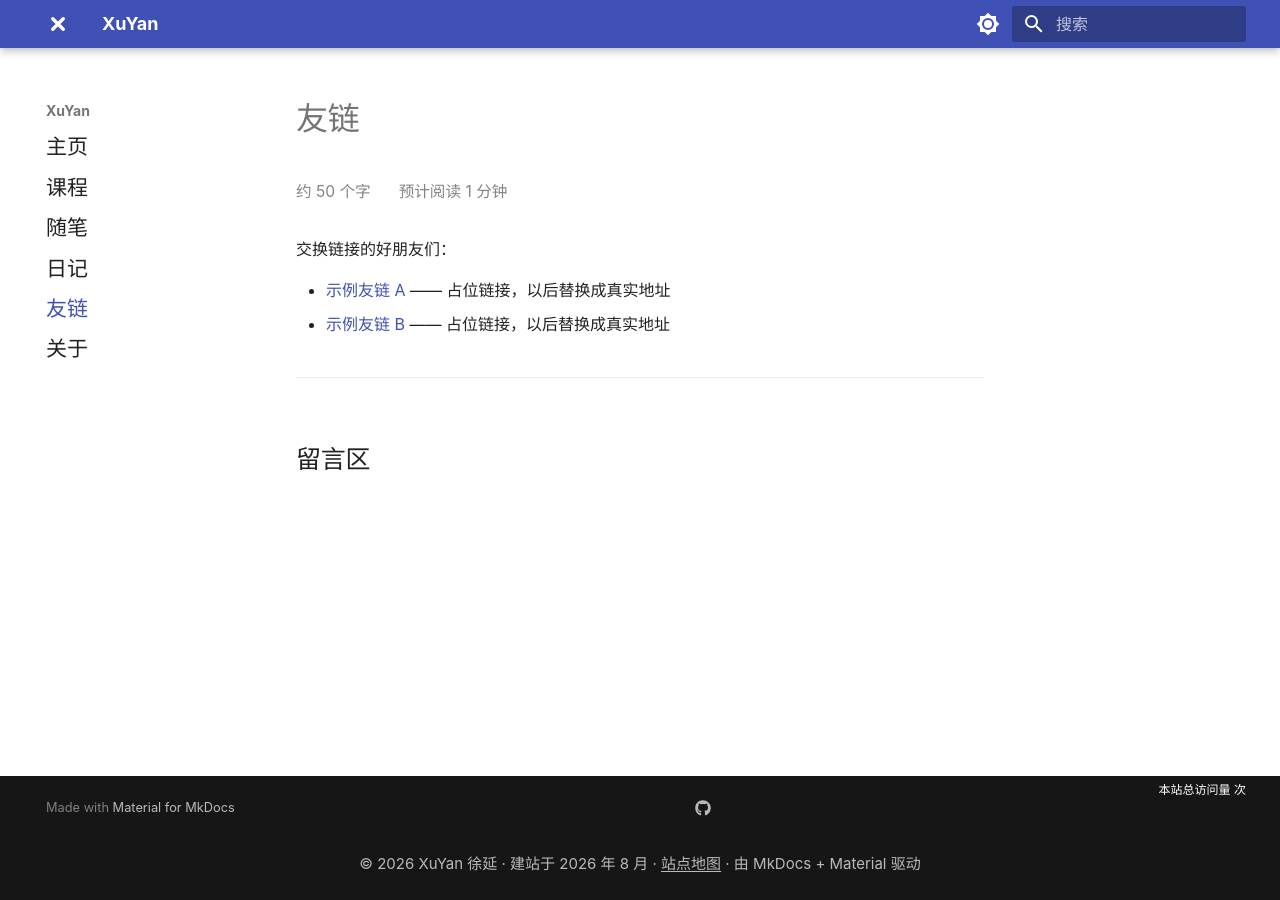
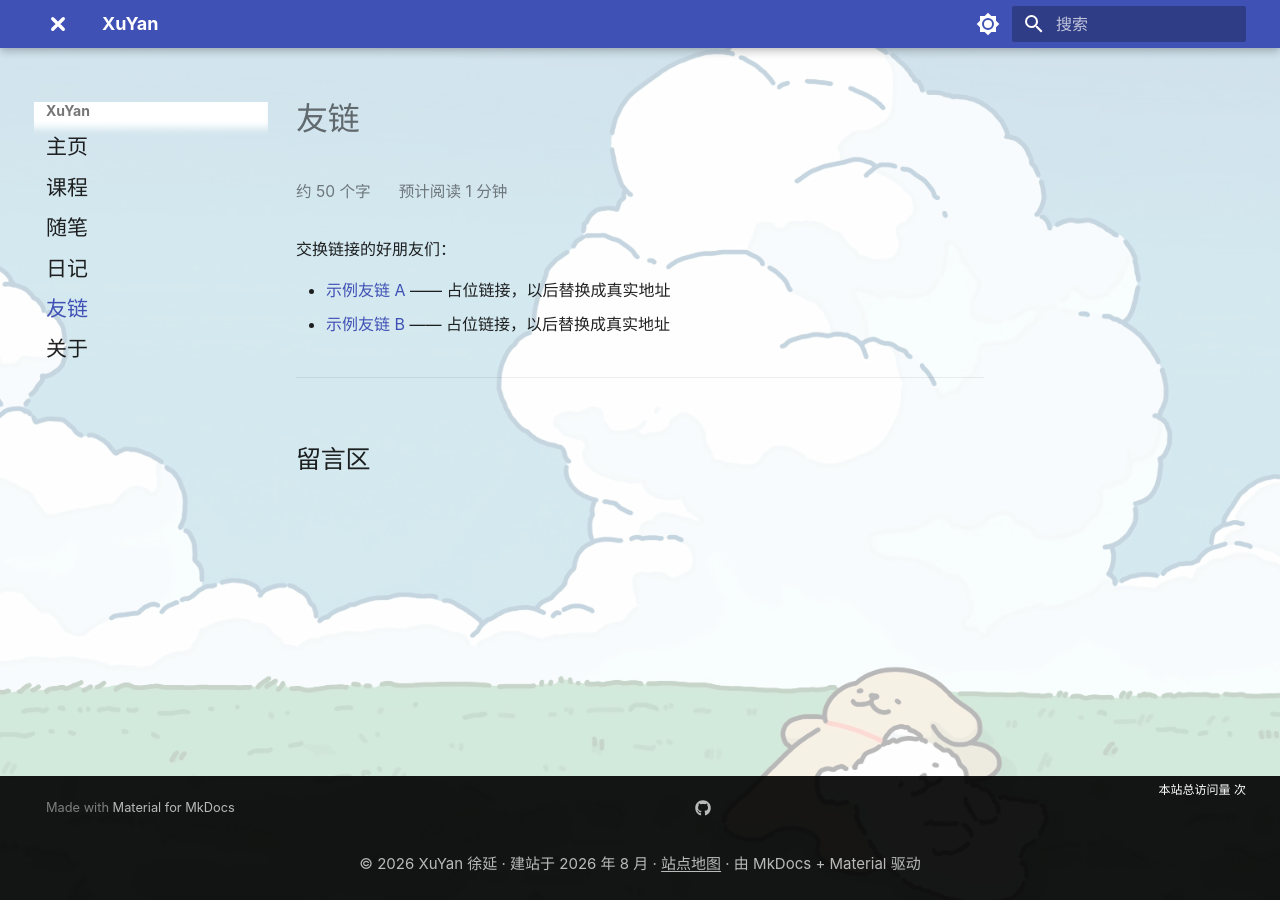
Before and after one commit to eryuanerci/eryuanerci.github.io, an MkDocs documentation site: the page built from docs/friends/index.md, in a window 1280 px wide. Built offline with MkDocs 1.6.1 and Material for MkDocs 9.7.7, drawn with Linux system fonts in a browser that asks for light colours; comment, search, counter and statistics services are not loaded.

Commit message:
feat: 全站壁纸 + 可读性遮罩（白天/夜间自适应）

```diff
--- a/docs/assets/css/extra.css
+++ b/docs/assets/css/extra.css
@@ -201,6 +201,38 @@
   text-underline-offset: 2px;
 }
 
+/* ================= 全站壁纸 ================= */
+/* 壁纸层：固定在屏幕最底层，不影响任何点击与滚动 */
+body::before {
+  content: "";
+  position: fixed;
+  inset: 0;
+  z-index: -2;
+  background-image: url("../images/wallpaper.jpg");
+  background-size: cover;
+  background-position: center;
+  background-repeat: no-repeat;
+  pointer-events: none;
+}
+
+/* 可读性遮罩层：保证正文文字清晰，同时透出壁纸氛围 */
+:root {
+  --wallpaper-overlay: rgba(255, 255, 255, 0.72);
+}
+
+[data-md-color-scheme="slate"] {
+  --wallpaper-overlay: rgba(15, 20, 40, 0.85);
+}
+
+body::after {
+  content: "";
+  position: fixed;
+  inset: 0;
+  z-index: -1;
+  background: var(--wallpaper-overlay);
+  pointer-events: none;
+}
+
 /* 尊重「减少动态效果」系统设置 */
 @media (prefers-reduced-motion: reduce) {
   *, *::before, *::after {
```
Also changed, not shown: docs/assets/images/wallpaper.jpg (added).
